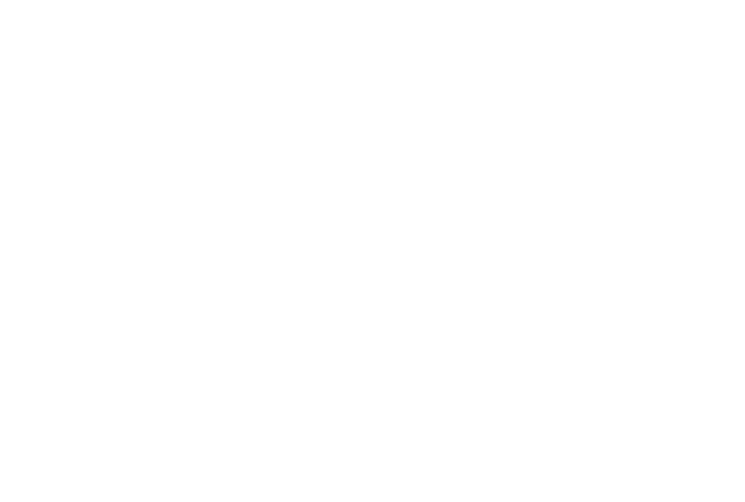
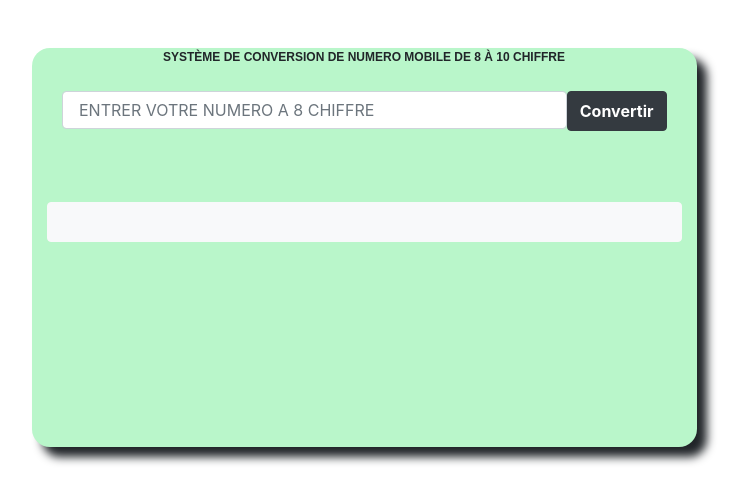
Before and after one commit to devweb21/conversion, a plain HTML site: page index.html in a window 1280 px wide. Shown: the whole page, without its empty margins (276-1021 px from the left). Drawn offline with nearby package versions, Linux system fonts and the light colour scheme.

Commit message:
conversion

```diff
--- a/index.html
+++ b/index.html
@@ -1,10 +1,112 @@
 <!DOCTYPE html>
 <html lang="fr">
 <head>
-
-    <title>Document</title>
+    <meta charset="UTF-8">
+    <meta http-equiv="X-UA-Compatible" content="IE=edge">
+    <meta name="viewport" content="width=device-width, initial-scale=1.0">
+    <link rel="stylesheet" href="https://cdn.jsdelivr.net/npm/bootstrap@4.6.0/dist/css/bootstrap.min.css" integrity="sha384-B0vP5xmATw1+K9KRQjQERJvTumQW0nPEzvF6L/Z6nronJ3oUOFUFpCjEUQouq2+l" crossorigin="anonymous">
+    <title>Conversion</title>
 </head>
 <body>
+    <style>
+       .form-group{
+           display: flex;
+           height: 300px;
+       }
+       button{
+           width:45px;
+           height: 40px;
+       }
+       .row{
+           justify-content: center;
+       }
+       .afficher{
 
+           border-radius:10px;
+           position: relative;
+           bottom:205px;
+       }
+       .titre{
+           text-transform: uppercase;
+           font-weight: bold;
+           font-size: 12px;
+           font-family: arial;
+           text-align: center;
+       }
+    </style>
+    <div class="container mt-5">
+        <div class="row">
+
+            <div class="col-lg-7 col-md-7 col-sm-12 col-xs-12"style="background-color:#b9f6ca; box-shadow: 10px 10px 10px;border-radius: 18px;">
+                <div class="titre">Système de Conversion de numero MOBILE de 8 à 10 chiffre</div>
+                <form style="margin-top: 25px;">
+                    <div class="form-group col-12">
+
+                        <input type="cell" class="form-control" id="decodage" placeholder="&nbsp;ENTRER VOTRE NUMERO A 8 CHIFFRE">
+
+                        <button type="button" class="btn btn-dark col font-weight-bold" onclick="conver()">Convertir</button>
+
+                    </div>
+                        <div class="afficher">
+                                <button type="button" id="affiche" class="btn btn-light col font-weight-bold"></button>
+                        </div>
+                </form>
+
+            </div>
+        </div>
+    </div>
+
+    <script>
+        function conver(){
+               var saisie = document.getElementById("decodage").value;
+               var position = saisie.substr(0, 2)
+               var numero = position.toString()
+
+               if(saisie.length < 8  || saisie.length > 8){
+               alert("saisir votre numero à 8 chiffre");
+               }
+
+               else if((saisie.length === 8 ) && (numero === '01')
+               ||(numero === '02')||(numero=== '03')||(numero === '72')
+               ||(numero === '53')||(numero === '71')||(numero === '52')){
+
+              document.getElementById('affiche').innerHTML = " Numero à 10 chiffre : 01"+saisie;
+
+                                                         }
+
+
+               else if((saisie.length === 8 ) &&(numero === '05')
+               ||(numero === '04')||(numero === '44')||(numero === '66')
+               ||(numero === '56')||(numero === '45')||(numero === '86')||(numero === '85')||(numero === '06')){
+
+                              document.getElementById('affiche').innerHTML = "Numero à 10 chiffre : 05"+saisie;
+
+                                                         }
+
+
+               else if((saisie.length = 8 ) &&(numero === '07')||(numero === '08')
+
+               ||(numero === '09')||(numero === '57')||(numero === '59')
+                ||(numero === '58')||(numero === '79')||(numero === '89')||(numero=== '49')){
+
+                document.getElementById('affiche').innerHTML = "Numero à 10 chiffre : 07"+saisie;
+
+                                                         }
+
+           else{
+               alert("AUREVOIR CECI N'EST PAS ATTRIBUE A UN RESEAU MOBILE!")
+           }
+       }
+
+
+
+   </script><!-- fin javaScript -->
+
+<!--
+    - un creation du bloc contenair
+    -
+ -->
+    <script src="https://code.jquery.com/jquery-3.5.1.slim.min.js" integrity="sha384-DfXdz2htPH0lsSSs5nCTpuj/zy4C+OGpamoFVy38MVBnE+IbbVYUew+OrCXaRkfj" crossorigin="anonymous"></script>
+    <script src="https://cdn.jsdelivr.net/npm/bootstrap@4.6.0/dist/js/bootstrap.bundle.min.js" integrity="sha384-Piv4xVNRyMGpqkS2by6br4gNJ7DXjqk09RmUpJ8jgGtD7zP9yug3goQfGII0yAns" crossorigin="anonymous"></script>
 </body>
 </html>
```
